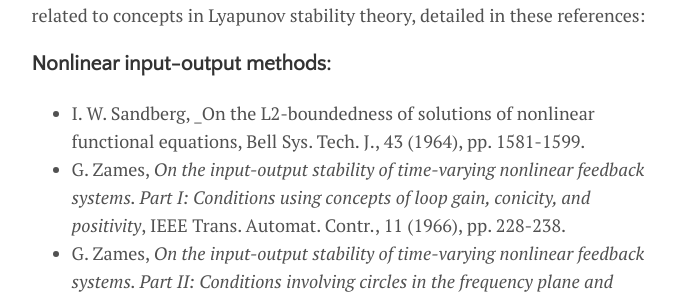
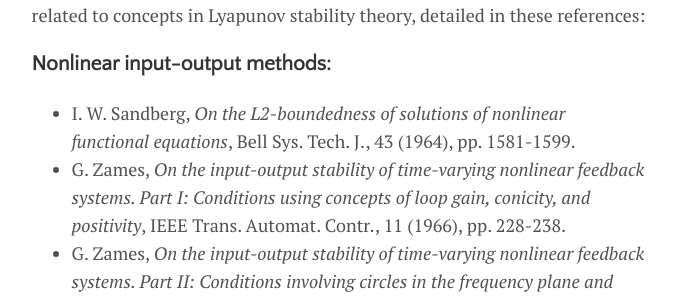
Before and after one commit to CheeGY/cheegy.github.io, a Jekyll site: the page built from _posts/2021-01-10-IntroChapterFreeman.md, in a window 1280 px wide and 900 px high, scrolled down 1769 px. Shown: the part 159-455 px from the top of the window, without its empty margins (301-976 px from the left). Built offline with Jekyll 4.4.1, drawn with Linux system fonts in a browser that asks for light colours; formulas are drawn with MathJax 3.

```diff
--- a/_posts/2021-01-10-IntroChapterFreeman.md
+++ b/_posts/2021-01-10-IntroChapterFreeman.md
@@ -25,7 +25,7 @@ Frequency domain methods are ubiquitous in robust linear control, but seldom see
 
 One approach to determine stability of feedback connections of separate subsystems is to use nonlinear input-output methods, which are closely related to concepts in Lyapunov stability theory, detailed in these references:
 ### Nonlinear input-output methods:
-- I. W. Sandberg, _On the L2-boundedness of solutions of nonlinear functional equations, Bell Sys. Tech. J., 43 (1964), pp. 1581-1599.
+- I. W. Sandberg, _On the L2-boundedness of solutions of nonlinear functional equations_, Bell Sys. Tech. J., 43 (1964), pp. 1581-1599.
 - G. Zames, _On the input-output stability of time-varying nonlinear feedback systems. Part I: Conditions using concepts of loop gain, conicity, and positivity_, IEEE Trans. Automat. Contr., 11 (1966), pp. 228-238.
 - G. Zames, _On the input-output stability of time-varying nonlinear feedback systems. Part II: Conditions involving circles in the frequency plane and sector nonlinearities_, IEEE Trans. Automat. Contr., 11 (1966), pp. 465-476.
 - C. A. Desoer and M. Vidyasagar, _Feedback Systems: Input-Output Properties_, Academic Press, New York, 1975.
```
